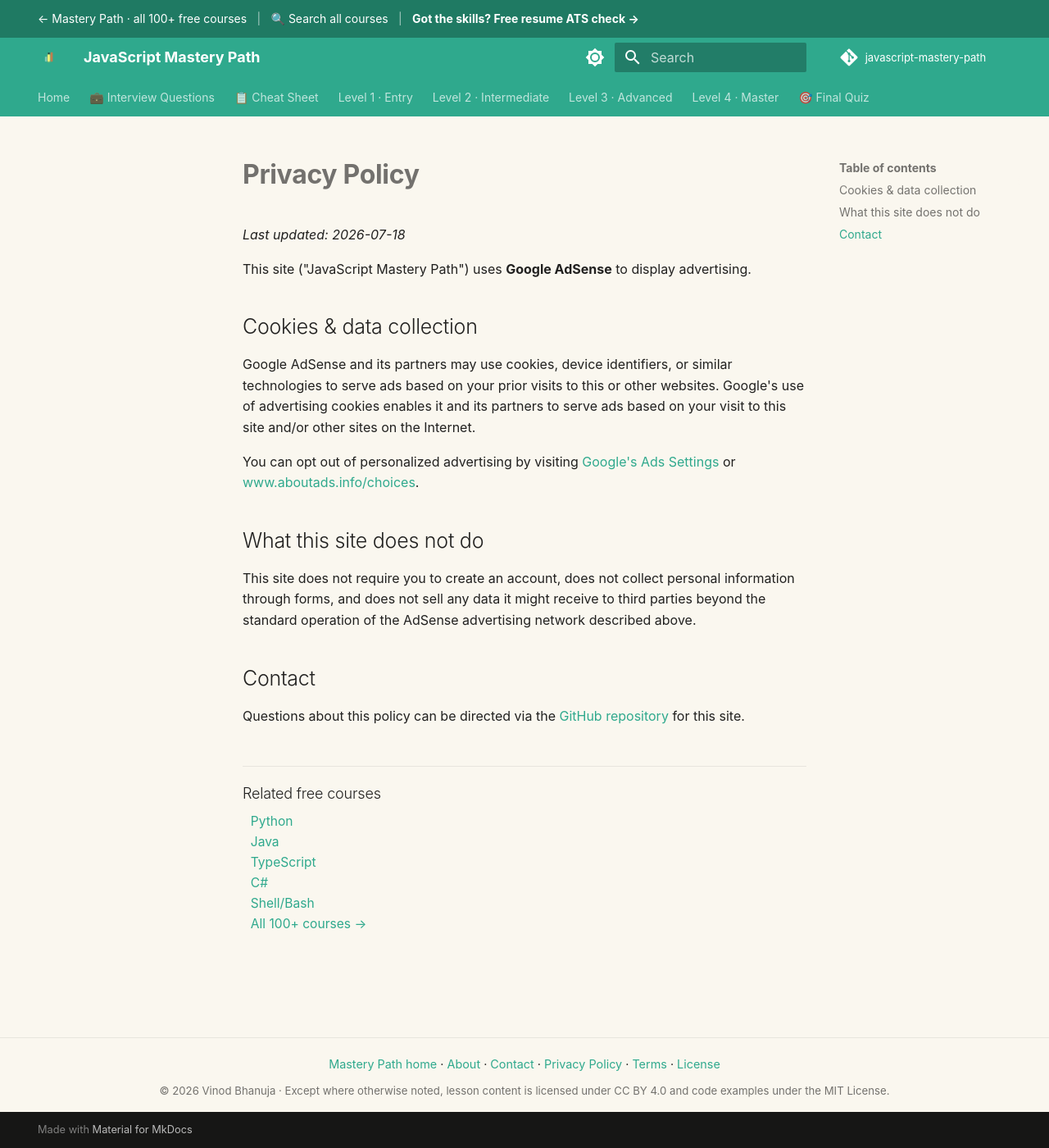
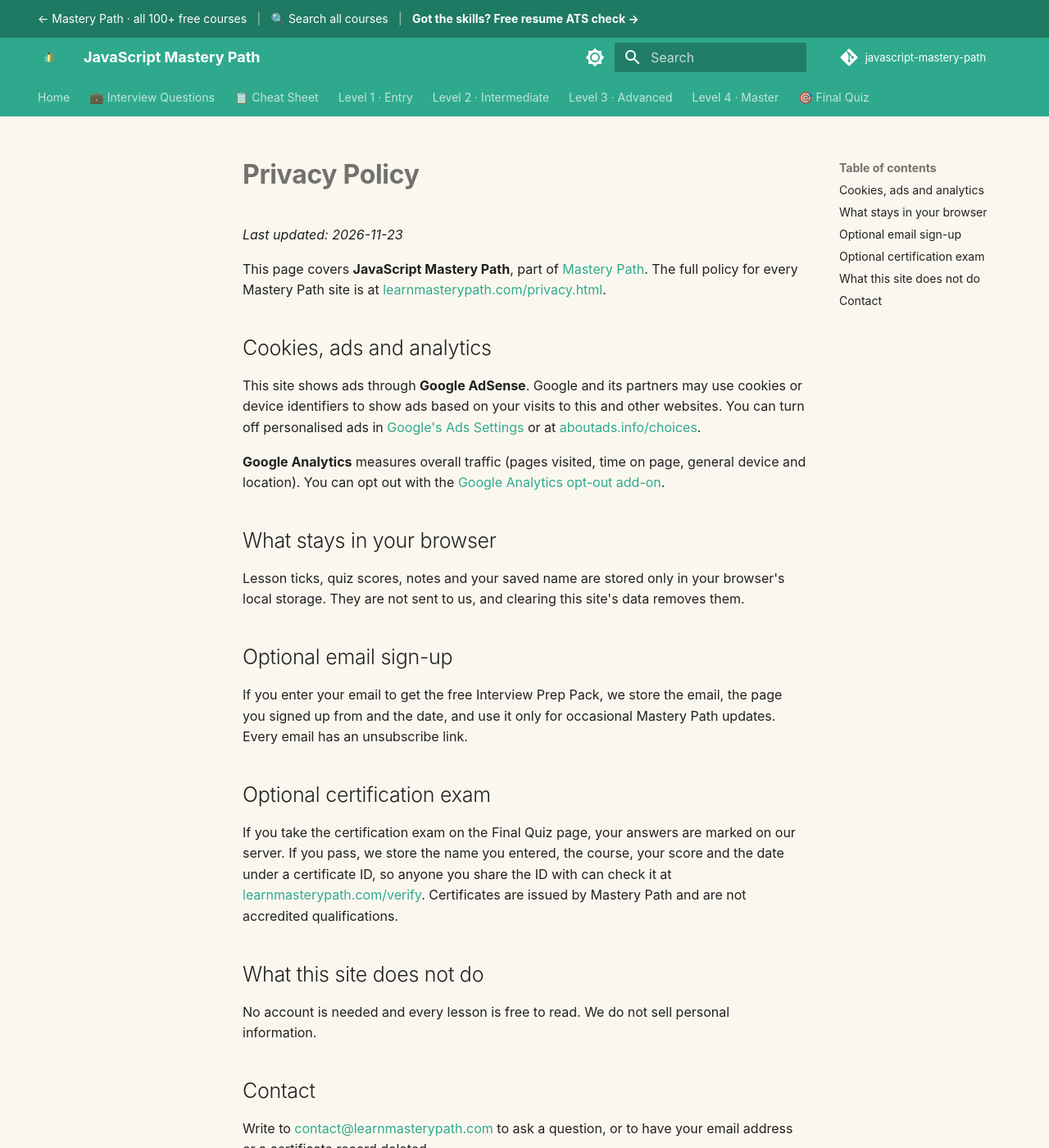
Before and after one commit to SIGILIPELLI/javascript-mastery-path, an MkDocs documentation site: the page built from docs/privacy.md, in a window 1280 px wide and 1400 px high. Shown: the whole window at 82% size. Built offline with MkDocs 1.6.1 and Material for MkDocs 9.7.7, drawn with Linux system fonts in a browser that asks for light colours; comment, search, counter and statistics services are not loaded.

Commit message:
Update privacy page: progress stays in the browser, optional email sign-up and certification exam, link to the full policy
Co-Authored-By: Claude Opus 5.5 <noreply@anthropic.com>

```diff
--- a/docs/privacy.md
+++ b/docs/privacy.md
@@ -1,33 +1,35 @@
 ---
-description: "Privacy policy for the free JavaScript Mastery Path: how Google Analytics and AdSense cookies are used, what is not collected, and how to opt out."
+description: "Privacy policy for the free JavaScript Mastery Path: cookies for ads and analytics, what stays in your browser, and the optional email sign-up and certification exam."
 ---
 
 # Privacy Policy
 
-_Last updated: 2026-07-18_
+_Last updated: 2026-11-23_
 
-This site ("JavaScript Mastery Path") uses **Google AdSense** to display advertising.
+This page covers **JavaScript Mastery Path**, part of [Mastery Path](https://learnmasterypath.com/). The full policy for every Mastery Path site is at [learnmasterypath.com/privacy.html](https://learnmasterypath.com/privacy.html).
 
-## Cookies & data collection
+## Cookies, ads and analytics
 
-Google AdSense and its partners may use cookies, device identifiers, or similar
-technologies to serve ads based on your prior visits to this or other websites.
-Google's use of advertising cookies enables it and its partners to serve ads
-based on your visit to this site and/or other sites on the Internet.
+This site shows ads through **Google AdSense**. Google and its partners may use cookies or device identifiers to show ads based on your visits to this and other websites. You can turn off personalised ads in [Google's Ads Settings](https://adssettings.google.com/) or at [aboutads.info/choices](https://www.aboutads.info/choices/).
 
-You can opt out of personalized advertising by visiting
-[Google's Ads Settings](https://adssettings.google.com/) or
-[www.aboutads.info/choices](https://www.aboutads.info/choices/).
+**Google Analytics** measures overall traffic (pages visited, time on page, general device and location). You can opt out with the [Google Analytics opt-out add-on](https://tools.google.com/dlpage/gaoptout).
+
+## What stays in your browser
+
+Lesson ticks, quiz scores, notes and your saved name are stored only in your browser's local storage. They are not sent to us, and clearing this site's data removes them.
+
+## Optional email sign-up
+
+If you enter your email to get the free Interview Prep Pack, we store the email, the page you signed up from and the date, and use it only for occasional Mastery Path updates. Every email has an unsubscribe link.
+
+## Optional certification exam
+
+If you take the certification exam on the Final Quiz page, your answers are marked on our server. If you pass, we store the name you entered, the course, your score and the date under a certificate ID, so anyone you share the ID with can check it at [learnmasterypath.com/verify](https://learnmasterypath.com/verify/). Certificates are issued by Mastery Path and are not accredited qualifications.
 
 ## What this site does not do
 
-This site does not require you to create an account, does not collect personal
-information through forms, and does not sell any data it might receive to third
-parties beyond the standard operation of the AdSense advertising network
-described above.
+No account is needed and every lesson is free to read. We do not sell personal information.
 
 ## Contact
 
-Questions about this policy can be directed via the
-[GitHub repository](https://github.com/SIGILIPELLI/javascript-mastery-path) for
-this site.
+Write to [contact@learnmasterypath.com](mailto:contact@learnmasterypath.com) to ask a question, or to have your email address or a certificate record deleted.
```
